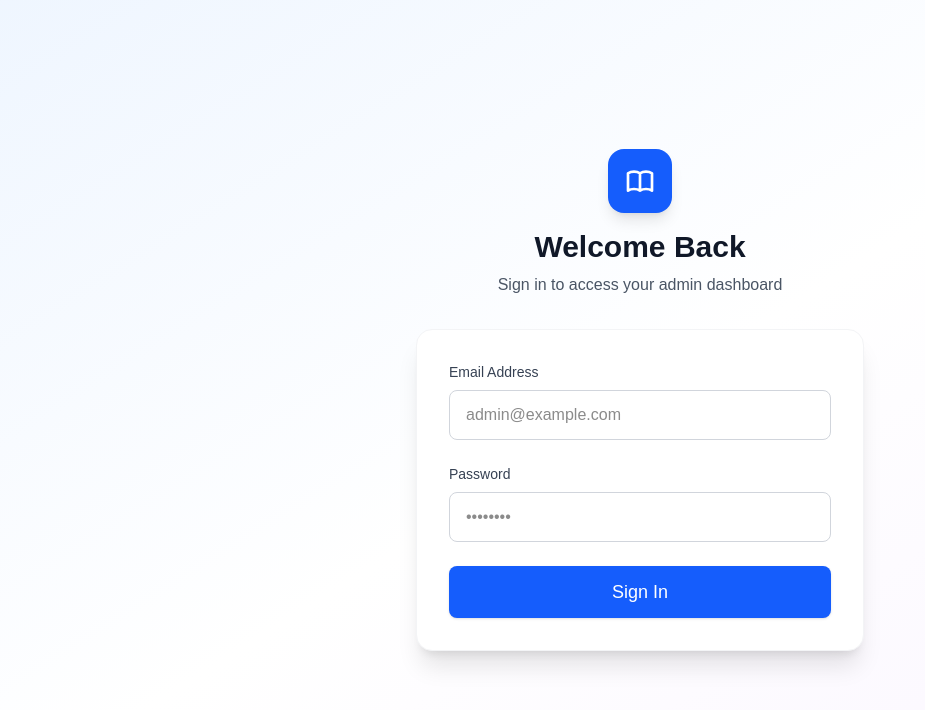
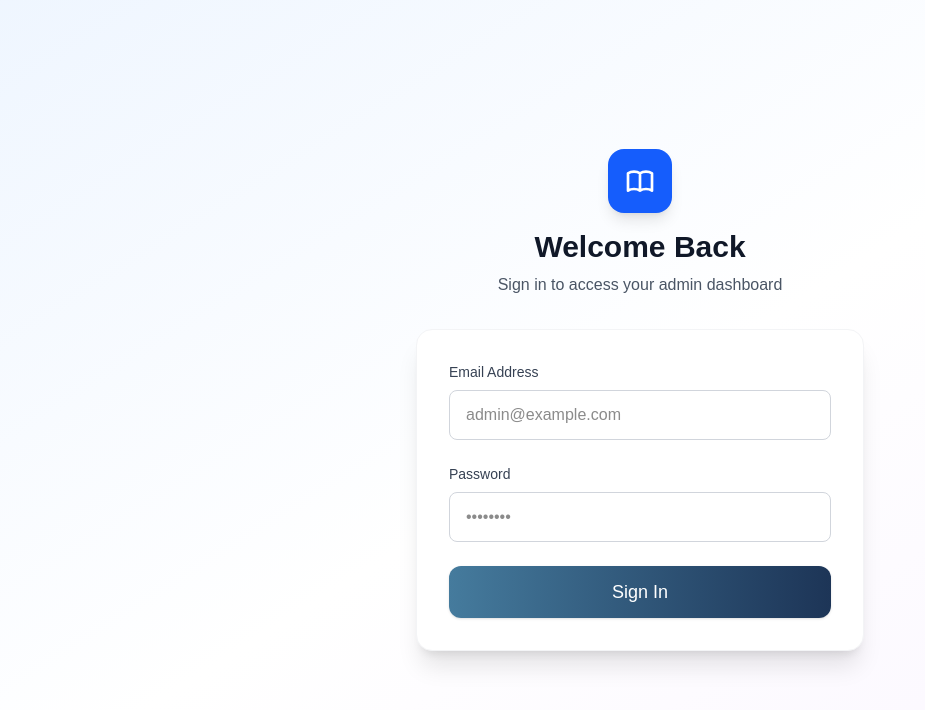
Before and after one commit to Toharkenin/articles-cms, a Next.js app in the folder frontend/: page /admin/login in a window 1280 px wide. Shown: the top 710 px of the page, without its empty margins (0-925 px from the left). Built offline with nearby package versions, Linux system fonts and the light colour scheme; no server answers.

Commit message:
Frontend - change button design

```diff
--- a/frontend/components/ui/button.tsx
+++ b/frontend/components/ui/button.tsx
@@ -22,19 +22,26 @@ export const Button = React.forwardRef<HTMLButtonElement, ButtonProps>(
     },
     ref
   ) => {
-    const baseStyles = 'inline-flex items-center justify-center font-medium rounded-lg transition-all duration-200 disabled:opacity-50 disabled:cursor-not-allowed';
+    const baseStyles =
+      'inline-flex items-center justify-center font-medium rounded-xl transition-all duration-200 disabled:opacity-50 disabled:cursor-not-allowed active:scale-[0.98]';
 
     const variants = {
-      primary: 'bg-blue-600 text-white hover:bg-blue-700 active:bg-blue-800 shadow-sm hover:shadow-md',
-      secondary: 'bg-gray-600 text-white hover:bg-gray-700 active:bg-gray-800 shadow-sm hover:shadow-md',
-      outline: 'border-2 border-blue-600 text-blue-600 hover:bg-blue-50 active:bg-blue-100',
-      ghost: 'text-gray-700 hover:bg-gray-100 active:bg-gray-200',
+      primary:
+        'text-white shadow-sm hover:shadow-md hover:-translate-y-[1px] bg-gradient-to-r from-[var(--theme-blue)] to-[var(--theme-dark)]',
+
+      secondary:
+        'text-white shadow-sm hover:shadow-md hover:-translate-y-[1px] bg-gradient-to-r from-gray-500 to-gray-700',
+
+      outline:
+        'border border-[var(--theme-blue)] text-[var(--theme-blue)] hover:bg-[var(--theme-blue)]/10',
+
+      ghost: 'text-gray-700 hover:bg-gray-100',
     };
 
     const sizes = {
       sm: 'px-3 py-1.5 text-sm',
-      md: 'px-4 py-2.5 text-base',
-      lg: 'px-6 py-3 text-lg',
+      md: 'px-5 py-2.5 text-base',
+      lg: 'px-7 py-3 text-lg',
     };
 
     return (
@@ -46,15 +53,31 @@ export const Button = React.forwardRef<HTMLButtonElement, ButtonProps>(
       >
         {isLoading ? (
           <>
-            <svg className="animate-spin -ml-1 mr-2 h-5 w-5" xmlns="http://www.w3.org/2000/svg" fill="none" viewBox="0 0 24 24">
-              <circle className="opacity-25" cx="12" cy="12" r="10" stroke="currentColor" strokeWidth="4"></circle>
-              <path className="opacity-75" fill="currentColor" d="M4 12a8 8 0 018-8V0C5.373 0 0 5.373 0 12h4zm2 5.291A7.962 7.962 0 014 12H0c0 3.042 1.135 5.824 3 7.938l3-2.647z"></path>
+            <svg
+              className="animate-spin -ml-1 mr-2 h-5 w-5"
+              xmlns="http://www.w3.org/2000/svg"
+              fill="none"
+              viewBox="0 0 24 24"
+            >
+              <circle
+                className="opacity-25"
+                cx="12"
+                cy="12"
+                r="10"
+                stroke="currentColor"
+                strokeWidth="4"
+              />
+              <path
+                className="opacity-75"
+                fill="currentColor"
+                d="M4 12a8 8 0 018-8V0C5.373 0 0 5.373 0 12h4zm2 5.291A7.962 7.962 0 014 12H0c0 3.042 1.135 5.824 3 7.938l3-2.647z"
+              />
             </svg>
             Loading...
           </>
         ) : (
           <>
-            {icon && <span className="mr-2">{icon}</span>}
+            {icon && <span className="mr-2 flex items-center">{icon}</span>}
             {children}
           </>
         )}
```
